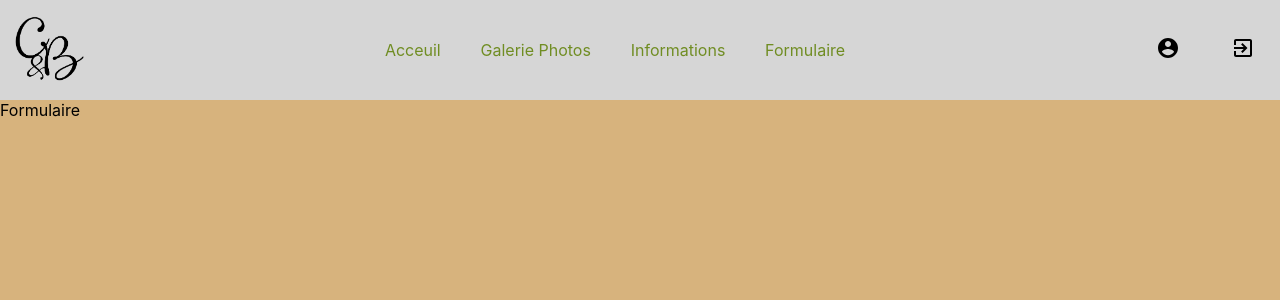
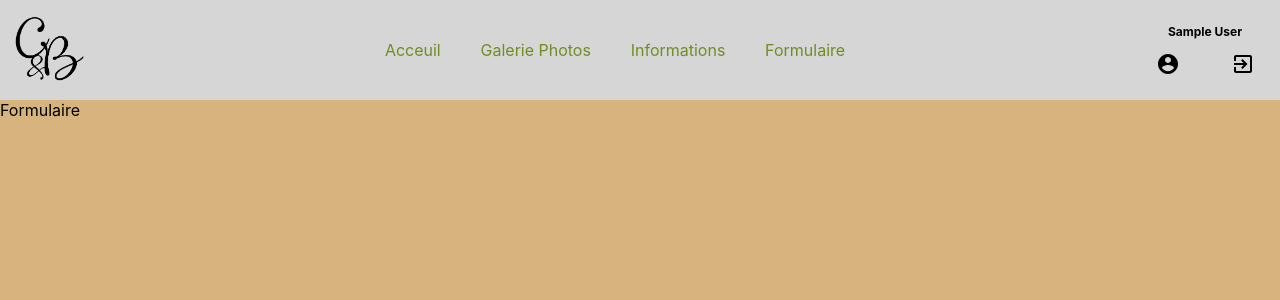
Before and after one commit to BenGex31/weddingguests, a React (Create React App) app: page /formulaire in a window 1280 px wide. Shown: the top 300 px of the page. Built offline with nearby package versions, Linux system fonts and the light colour scheme; no server answers; sample sign-in values are in the browser's storage; a web font is replaced by a local one.

Commit message:
Update Header.jsx

```diff
--- a/src/components/Header.jsx
+++ b/src/components/Header.jsx
@@ -1,11 +1,14 @@
-import React from "react";
+import React, { useContext } from "react";
 import { Link } from "react-router-dom";
 import IconLogout from "./IconLogout";
 import IconUser from "./IconUser";
 import weddingLogo from "../assets/weddingLogo.png";
 import "./Header.css";
+import { AuthContext } from "./Auth";
 
 const Header = () => {
+  const { currentUser } = useContext(AuthContext);
+  console.log(currentUser);
   return (
     <div className='headerContainer'>
       <img
@@ -19,9 +22,24 @@ const Header = () => {
         <Link to='/informations'>Informations</Link>
         <Link to='/formulaire'>Formulaire</Link>
       </nav>
-      <div className='headerIcons'>
-        <IconUser />
-        <IconLogout />
+      <div
+        style={{
+          display: "flex",
+          flexDirection: "column-reverse",
+          justifyContent: "space-between",
+          alignItems: "center",
+          height: 60,
+        }}
+      >
+        <div className='headerIcons'>
+          <IconUser />
+          <IconLogout />
+        </div>
+        <div>
+          <span style={{ fontSize: 12, fontWeight: "bold" }}>
+            {currentUser.displayName}
+          </span>
+        </div>
       </div>
     </div>
   );
```
